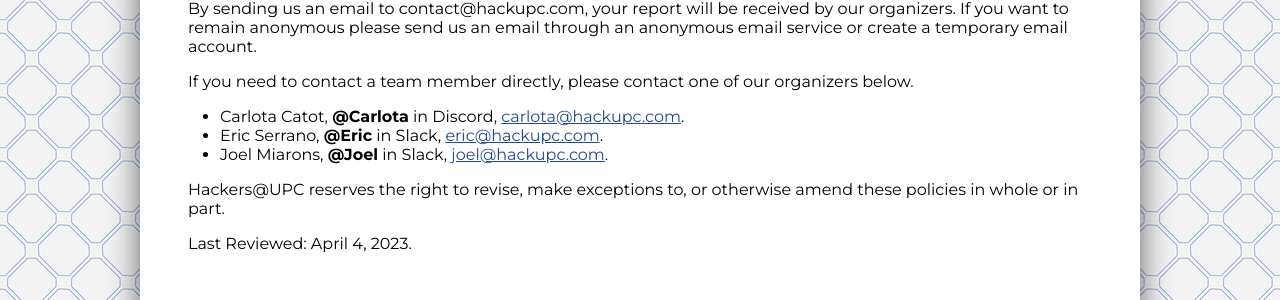
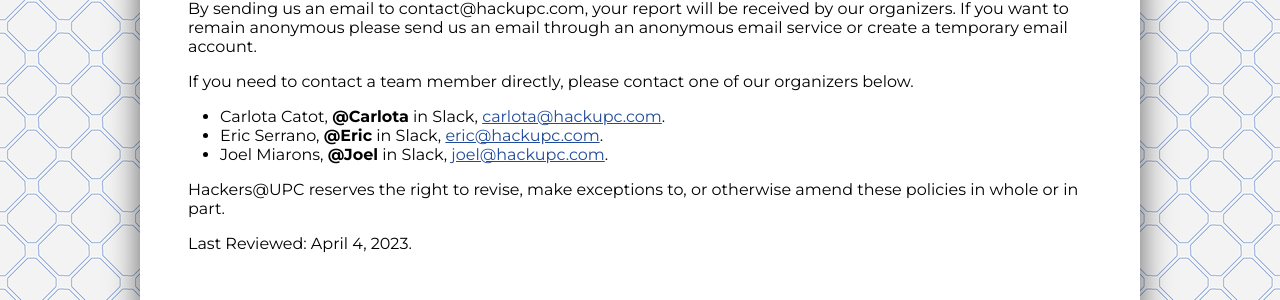
Before and after one commit to hackupc/legal-page, a Jekyll site: the page built from _documents/code_of_conduct.md, in a window 1280 px wide. Shown: the part 1094-1394 px from the top of the page. Built offline with Jekyll 4.4.1, drawn with Linux system fonts in a browser that asks for light colours.

Commit message:
Change discord to slack

```diff
--- a/_documents/code_of_conduct.md
+++ b/_documents/code_of_conduct.md
@@ -37,7 +37,7 @@
 
 If you need to contact a team member directly, please contact one of our organizers below.
 
-- Carlota Catot, **@Carlota** in Discord, [carlota@hackupc.com](mailto:carlota@hackupc.com).
+- Carlota Catot, **@Carlota** in Slack, [carlota@hackupc.com](mailto:carlota@hackupc.com).
 - Eric Serrano, **@Eric** in Slack, [eric@hackupc.com](mailto:eric@hackupc.com).
 - Joel Miarons, **@Joel** in Slack, [joel@hackupc.com](mailto:joel@hackupc.com).
 
```
